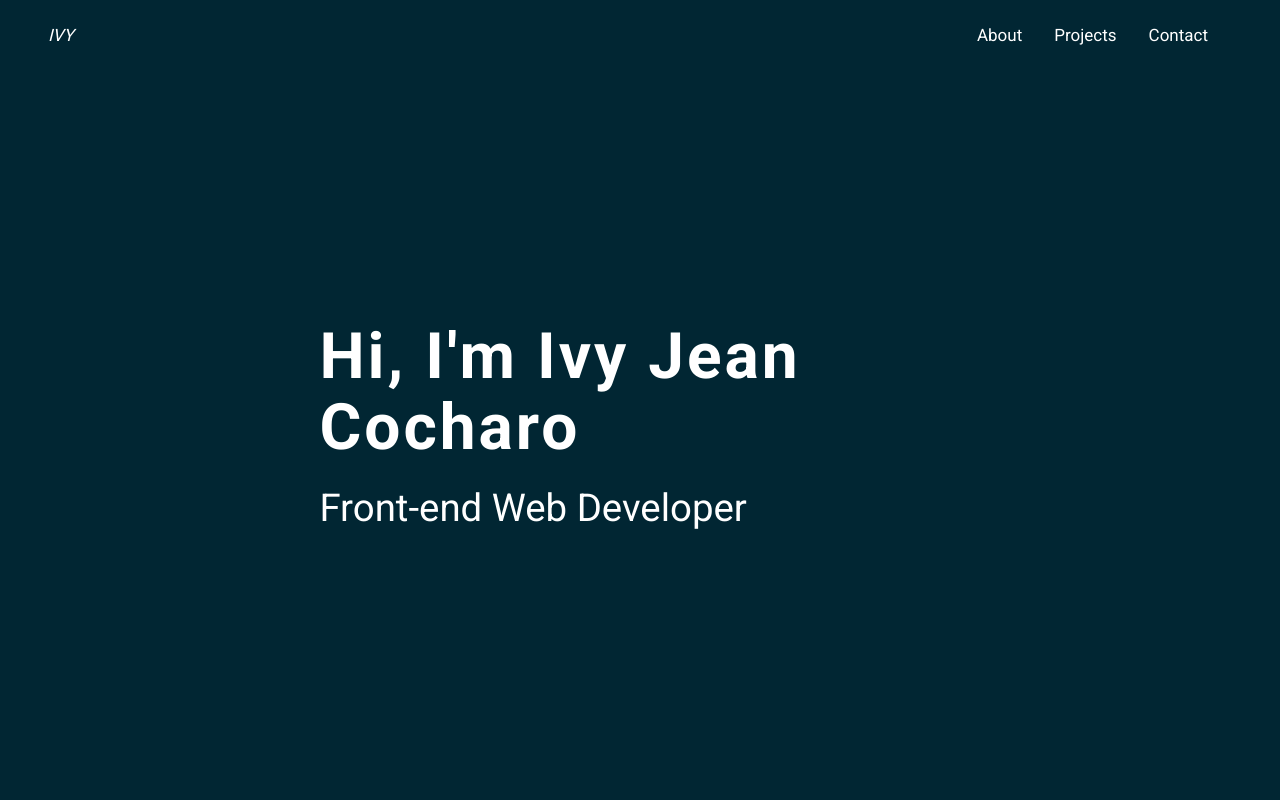
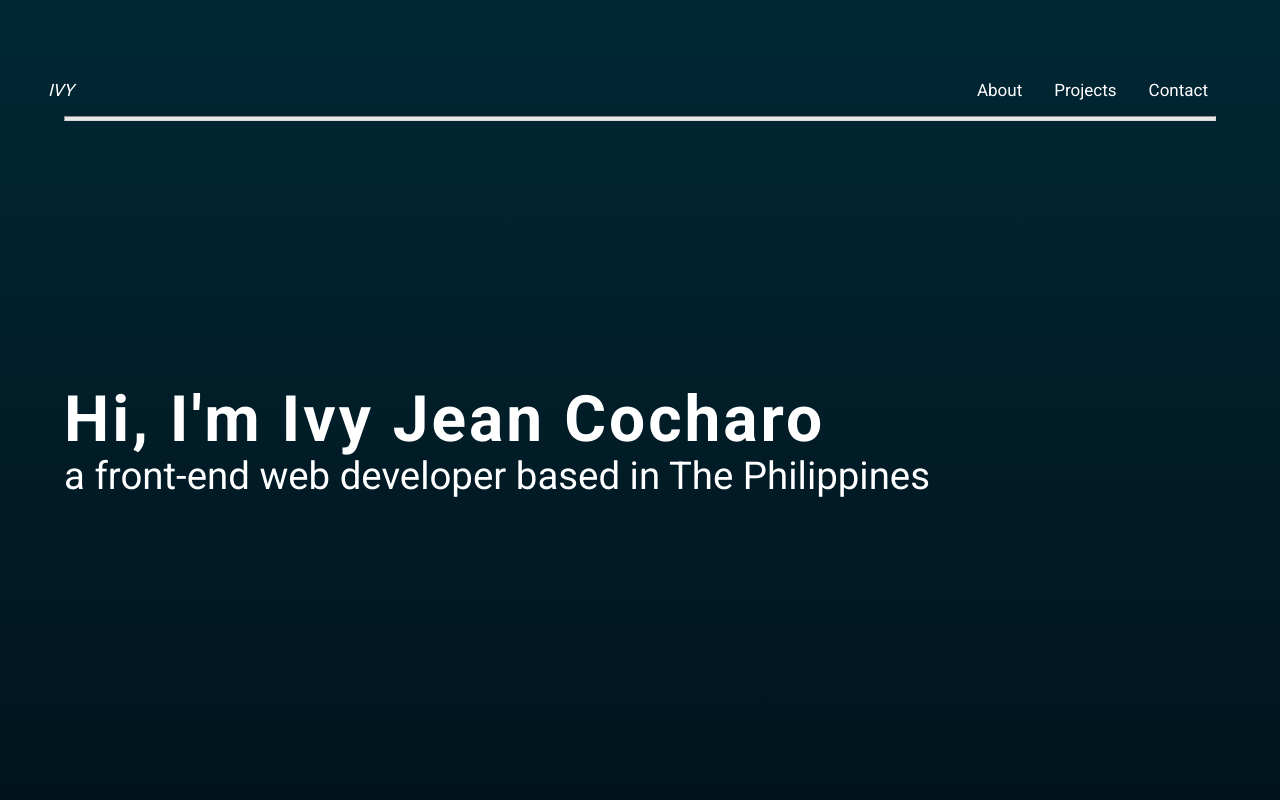
Before and after one commit to IvyJean/portfolio-v1, a React (Create React App) app: page / in a window 1280 px wide. Shown: the top 800 px of the page. Built offline with nearby package versions, Linux system fonts and the light colour scheme.

Commit message:
Change hero and nav display

```diff
--- a/src/components/Hero.js
+++ b/src/components/Hero.js
@@ -1,18 +1,25 @@
 import React from 'react'
 import styled from 'styled-components'
+import avatar from '../images/avatar.png'
 
 const HeroContainer = styled.div`
-  /* background: #0c0c0c; */
-  display: flex;
+  /* background: #01131c; */
+  background: linear-gradient(180deg, rgba(255,255,255,0) 0%, rgba(1,19,28,1) 100%);
+  /* display: flex;
   justify-content: center;
   align-items: center;
-  height: 100vh;
-  padding: 0 1rem;
-  position: relative;
-  margin-top: -20px;
+  height: 100vh; */
+  max-width: 1800px;
+  margin: 0 auto;
+  padding: 0 5vw;
+  display: block;
+  /* position: relative; */
+  /* padding: 0 5rem; */
+  /*
+  margin-top: -20px; */
   color: #fff;
 
-  :before {
+  /* :before {
     content: '';
     position: absolute;
     top: 0;
@@ -20,25 +27,33 @@ const HeroContainer = styled.div`
     right: 0;
     left: 0;
     z-index: 2;
-  }
+  } */
 `
 
-const HeroBg = styled.div`
-  position: absolute;
-  top: 0;
-  bottom: 0;
-  right: 0;
-  left: 0;
-  width: 100%;
-  height: 100%;
-  overflow: hidden;
-`
+// const HeroBg = styled.div`
+//   position: absolute;
+//   top: 0;
+//   bottom: 0;
+//   right: 0;
+//   left: 0;
+//   width: 100%;
+//   height: 100%;
+//   overflow: hidden;
+// `
 
 const VideoBg = styled.img`
-  width: 100%;
-  height: 100%;
+  width: 40%;
+  /* -o-object-fit: cover;
+  object-fit: cover;
+  opacity: 0.4; */
+  z-index: 1;
+  position: absolute;
+  /* width: 100%;
   -o-object-fit: cover;
   object-fit: cover;
+  opacity: 0.4;
+  z-index: 1;
+  position: absolute; */
 `
 
 const BorderBg = styled.div`
@@ -77,27 +92,32 @@ const HeroItems = styled.div`
   width: 100%;
   max-height: 100%;
   padding: 0;
-  margin-right: 20rem;
+  /* margin-right: 27rem; */
   color: #fff;
   line-height: 1.1;
   font-weight: bold;
+  z-index: 10;
 
-  @media screen and (max-width: 1300px) {
-    margin-right: 10rem;
+  /* @media screen and (max-width: 1300px) {
+    margin-right: 15rem;
+    background: blue;;
+  }
+  @media screen and (max-width: 1200px) {
+    margin-right: 5rem;
   }
 
   @media screen and (max-width: 868px) {
-    margin-right: 10rem;
+    margin-right: 5rem;
   }
 
   @media screen and (max-width: 768px) {
     margin: 0;
-  }
+  } */
 `
 
 const HeroH1 = styled.div`
   font-size: clamp(1.5rem, 6vw, 4rem);
-  margin-bottom: 1.5rem;
+  /* margin-bottom: 1.5rem; */
   letter-spacing: 3px;
   display: flex;
 
@@ -132,23 +152,46 @@ const HeroH1 = styled.div`
 
 const HeroP = styled.div`
   font-size: clamp(1rem, 3vw, 3rem);
-  margin-bottom: 3rem;
+  /* margin-bottom: 3rem; */
   font-weight: 400;
 `
+const Test1 = styled.div`
+  position: absolute;
+  bottom: -4.4rem;
+  right: 16rem;
+  color: white;
+  font-size: 110px;
+  font-weight: bold;
+  background: linear-gradient(to white, transparent var(--p,50%), #eee 0);
+  text-align: center;
+`
+const Test2 = styled.div`
+  background: linear-gradient(to top, #14213d var(--p,50%), #edf2f4 0);
+  -webkit-background-clip: text;
+  background-clip: text;
+  color: transparent;
+  -webkit-text-fill-color: transparent;
+  font-weight: bold;
+`
+
 
 const Hero = () => {
   return (
     <HeroContainer>
-      <HeroBg />
-      <HeroContent>
+      {/* <HeroBg> */}
+        {/* <VideoBg src={avatar} alt='pattern'/> */}
+      {/* </HeroBg> */}
+      {/* <HeroContent> */}
         <HeroItems>
           <HeroH1>
-            <div>Hi, I'm Ivy Jean</div>
-            <span>Cocharo</span>
+            <div>Hi, I'm Ivy Jean Cocharo</div>
           </HeroH1>
-          <HeroP>Front-end Web Developer</HeroP>
+          <HeroP>a front-end web developer based in The Philippines</HeroP>
         </HeroItems>
-      </HeroContent>
+      {/* </HeroContent> */}
+      {/* <Test1>
+        <Test2>WELCOME</Test2>
+      </Test1> */}
     </HeroContainer>
   )
 }
--- a/src/components/Navbar.js
+++ b/src/components/Navbar.js
@@ -5,10 +5,11 @@ import { menuData } from '../data/MenuData'
 import { FaBars } from 'react-icons/fa'
 
 const Nav = styled.nav`
-  height: 70px;
+  height: 100%;
   display: flex;
   justify-content: space-between;
-  padding: 2rem 4rem 1rem;
+  margin: 4rem 0 0;
+  padding: 3vh 5vw;
   z-index: 100;
   font-size: 17px;
   width: 100%;
@@ -60,15 +61,23 @@ const NavMenuLinks = styled(Link)`
   ${NavLink}
 
   &:hover {
-    color: #8ec5fc;
+    color: #89a5b7;
     transition: 0.3s;
     transform: translateY(-2px);
   }
+`
+const NavHr = styled.hr`
+    width:90%;
+    height: 5px;
+    background: #fff;
+    margin: 0 auto;
+    margin-bottom: -5rem;
 `
 
 const Navbar = ({ toggle }) => {
 
   return (
+    <>
     <Nav >
       <Logo to="/">IVY</Logo>
       <MenuBars onClick={toggle}/>
@@ -80,6 +89,8 @@ const Navbar = ({ toggle }) => {
         ))}
       </NavMenu>
     </Nav>
+    <NavHr />
+    </>
   )
 }
 
```
